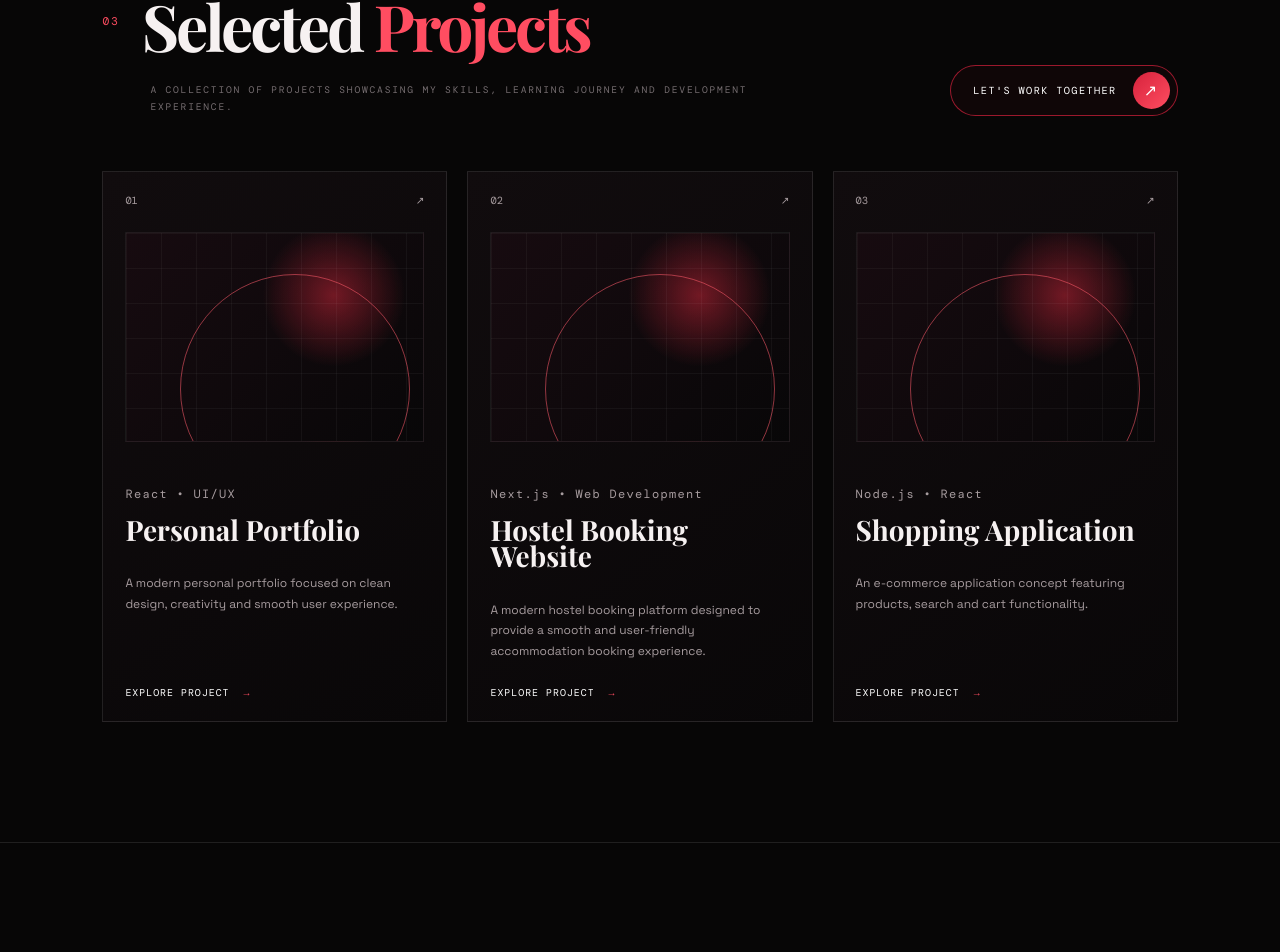
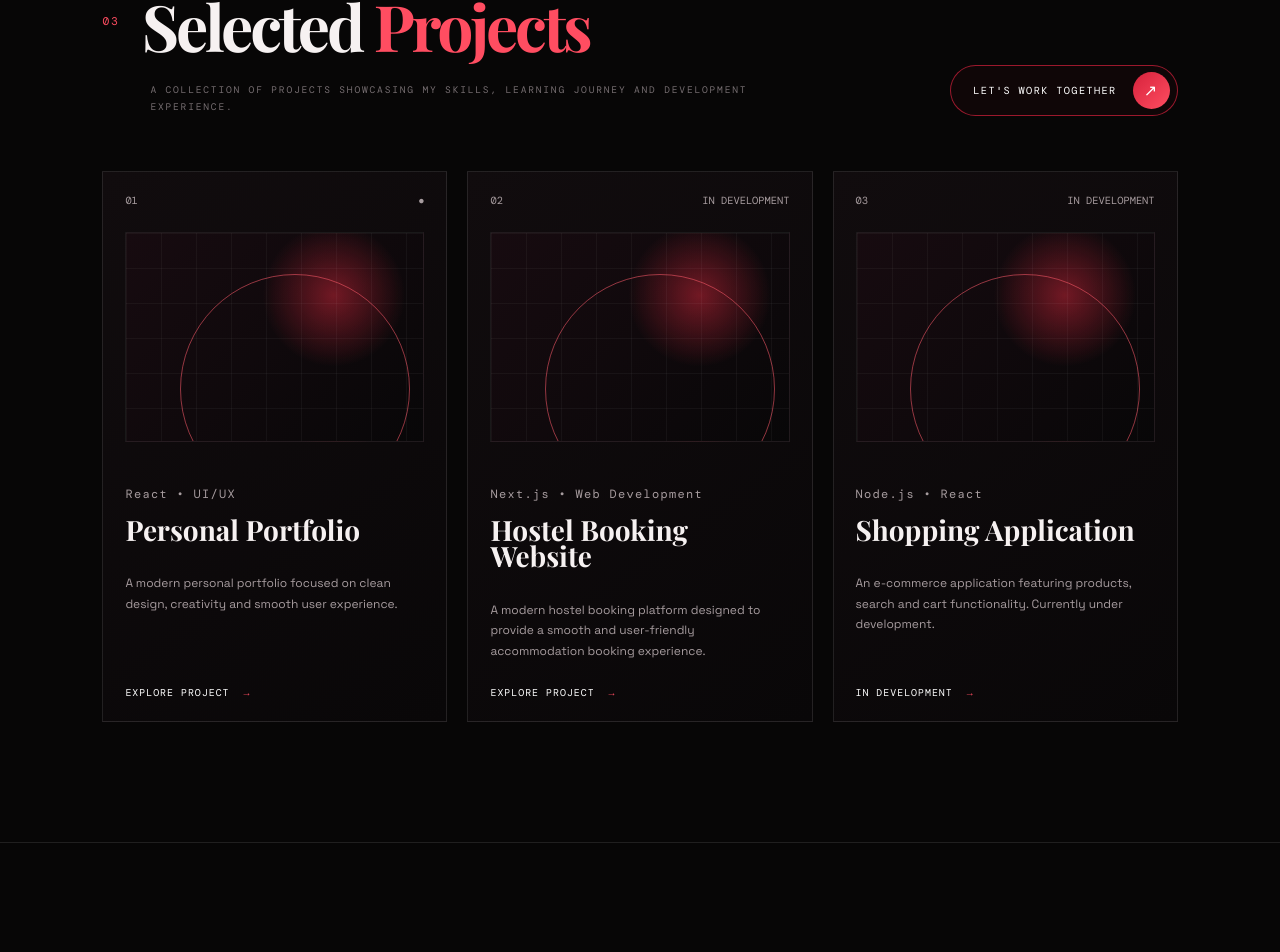
Before and after one commit to sharikkhan007/sharik-portfolio, a React (Vite) app: page / in a window 1280 px wide. Shown: the part 2963-3915 px from the top of the page. Built offline with nearby package versions, Linux system fonts and the light colour scheme.

Commit message:
Update portfolio projects links

```diff
--- a/src/App.jsx
+++ b/src/App.jsx
@@ -25,6 +25,7 @@ function App() {
       description:
         "A modern personal portfolio focused on clean design, creativity and smooth user experience.",
       github: "https://github.com/sharikkhan007/sharik-portfolio",
+      status: "LIVE",
     },
     {
       number: "02",
@@ -33,13 +34,15 @@ function App() {
       description:
         "A modern hostel booking platform designed to provide a smooth and user-friendly accommodation booking experience.",
       github: "https://github.com/sharikkhan007/hostel-booking-platform",
+      status: "IN DEVELOPMENT",
     },
     {
       number: "03",
       title: "Shopping Application",
       category: "Node.js • React",
       description:
-        "An e-commerce application concept featuring products, search and cart functionality.",
+        "An e-commerce application featuring products, search and cart functionality. Currently under development.",
+      status: "IN DEVELOPMENT",
     },
   ];
 
@@ -374,7 +377,12 @@ function App() {
             >
               <div className="project-top">
                 <span>{project.number}</span>
-                <span>↗</span>
+
+                <span>
+                  {project.status === "LIVE"
+                    ? "●"
+                    : "IN DEVELOPMENT"}
+                </span>
               </div>
 
               <div className="project-visual">
@@ -402,12 +410,15 @@ function App() {
                     );
                   } else {
                     alert(
-                      `${project.title} GitHub repository will be added soon!`
+                      `${project.title} is currently under development!`
                     );
                   }
                 }}
               >
-                EXPLORE PROJECT <span>→</span>
+                {project.github
+                  ? "EXPLORE PROJECT"
+                  : "IN DEVELOPMENT"}{" "}
+                <span>→</span>
               </button>
             </article>
           ))}
```
